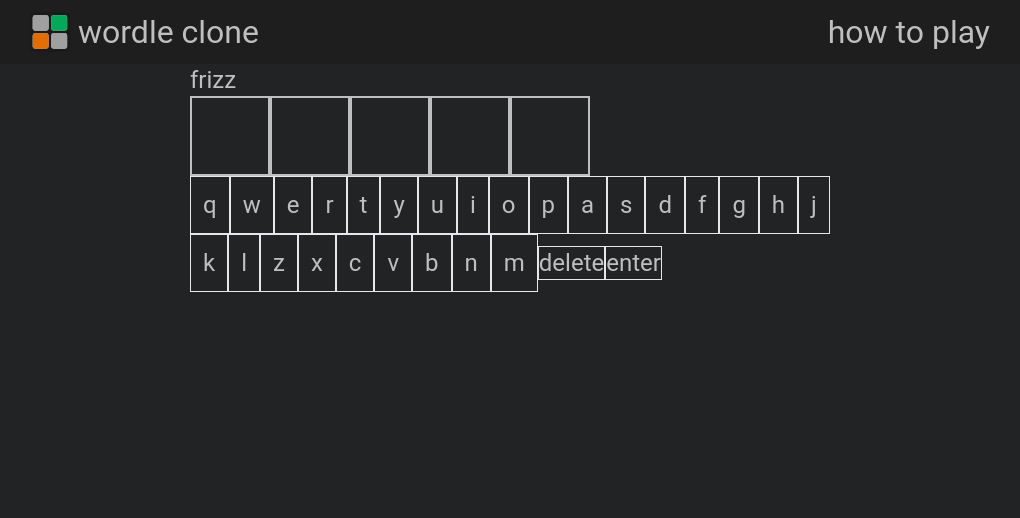
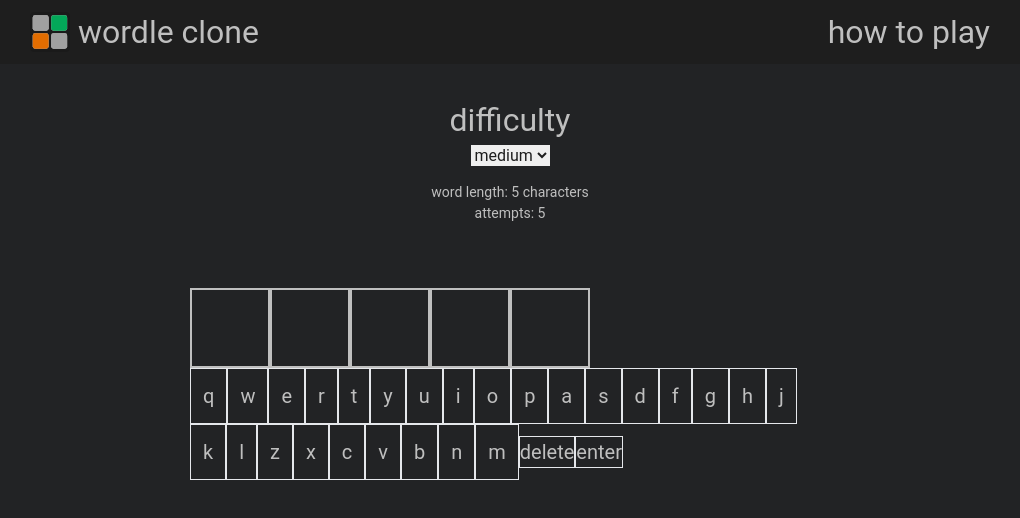
Before and after one commit to ale-soares/wordle-front, a React (Vite) app: page / in a window 1280 px wide. Shown: the top 518 px of the page, without its empty margins (130-1150 px from the left). Built offline with nearby package versions, Linux system fonts and the light colour scheme.

Commit message:
feat: add difficulty selector

```diff
--- a/src/App.tsx
+++ b/src/App.tsx
@@ -2,7 +2,9 @@ import { useState } from "react";
 
 import GridItem from "./components/GridItem";
 import KeyboardButton from "./components/KeyboardButton";
+
 import Navbar from "./sections/Navbar";
+import Difficulty from "./sections/Difficulty";
 
 import { keys } from "./mocks/Keyboard";
 
@@ -40,8 +42,8 @@ const App = () => {
   return (
     <>
       <Navbar />
-      <div className="px-80">
-        <h1 className="text-theme-light-gray text-2xl">{targetWord}</h1>
+      <div className="mt-8 px-80">
+        <Difficulty />
         <div className="flex">
           {Array.from(targetWord).map((_, index) => (
             <GridItem char={guess[index]} />
@@ -56,13 +58,13 @@ const App = () => {
         ))}
         <button
           onClick={handleDelete}
-          className="text-theme-light-gray text-2xl border"
+          className="text-theme-light-gray text-body border"
         >
           delete
         </button>
         <button
           onClick={handleConfirm}
-          className="text-theme-light-gray text-2xl border"
+          className="text-theme-light-gray text-body border"
         >
           enter
         </button>
--- a/src/components/KeyboardButton.tsx
+++ b/src/components/KeyboardButton.tsx
@@ -11,7 +11,7 @@ const KeyboardButton: React.FC<KeyboardButtonProps> = ({
 }) => {
   return (
     <button
-      className="text-theme-light-gray text-2xl p-3 border"
+      className="text-theme-light-gray text-body p-3 border"
       onClick={onClick}
       disabled={disabled}
     >
--- /dev/null
+++ b/src/mocks/Difficulty.ts
@@ -0,0 +1,5 @@
+export const difficulties = [
+  { name: "medium", size: 5, attempts: 5 },
+  { name: "easy", size: 4, attempts: 8 },
+  { name: "hard", size: 8, attempts: 4 },
+];
--- /dev/null
+++ b/src/sections/Difficulty.tsx
@@ -0,0 +1,41 @@
+import { useState } from "react";
+
+import { difficulties } from "../mocks/Difficulty";
+
+const Difficulty = () => {
+  const [selectedDifficulty, setSelectedDifficulty] = useState("medium");
+
+  const handleDifficultyChange = (e: React.ChangeEvent<HTMLSelectElement>) => {
+    setSelectedDifficulty(e.target.value);
+  };
+
+  const getDifficultyDetails = () => {
+    const difficulty = difficulties.filter(
+      (diff) => diff.name === selectedDifficulty
+    );
+    return difficulty[0];
+  };
+
+  return (
+    <div className="text-theme-light-gray text-center">
+      <h1 className="text-section">difficulty</h1>
+      <select
+        className="text-theme-dark-gray mb-4"
+        onChange={(e) => handleDifficultyChange(e)}
+        name="difficulty-select"
+      >
+        {difficulties.map((diff) => (
+          <option value={diff.name}>{diff.name}</option>
+        ))}
+      </select>
+      <p className="text-detail">
+        word length: {getDifficultyDetails().size} characters
+      </p>
+      <p className="text-detail mb-16">
+        attempts: {getDifficultyDetails().attempts}
+      </p>
+    </div>
+  );
+};
+
+export default Difficulty;
```
